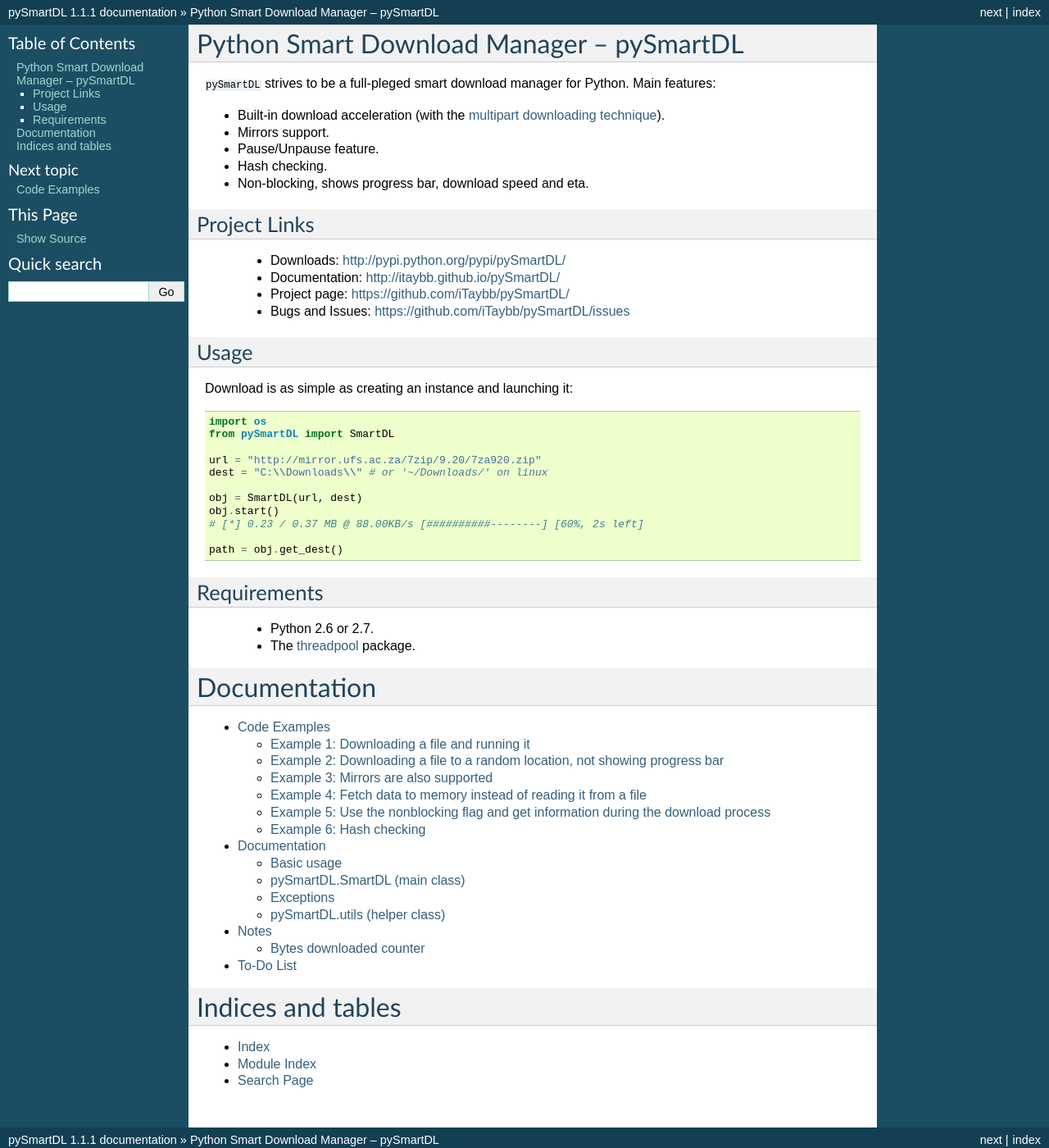
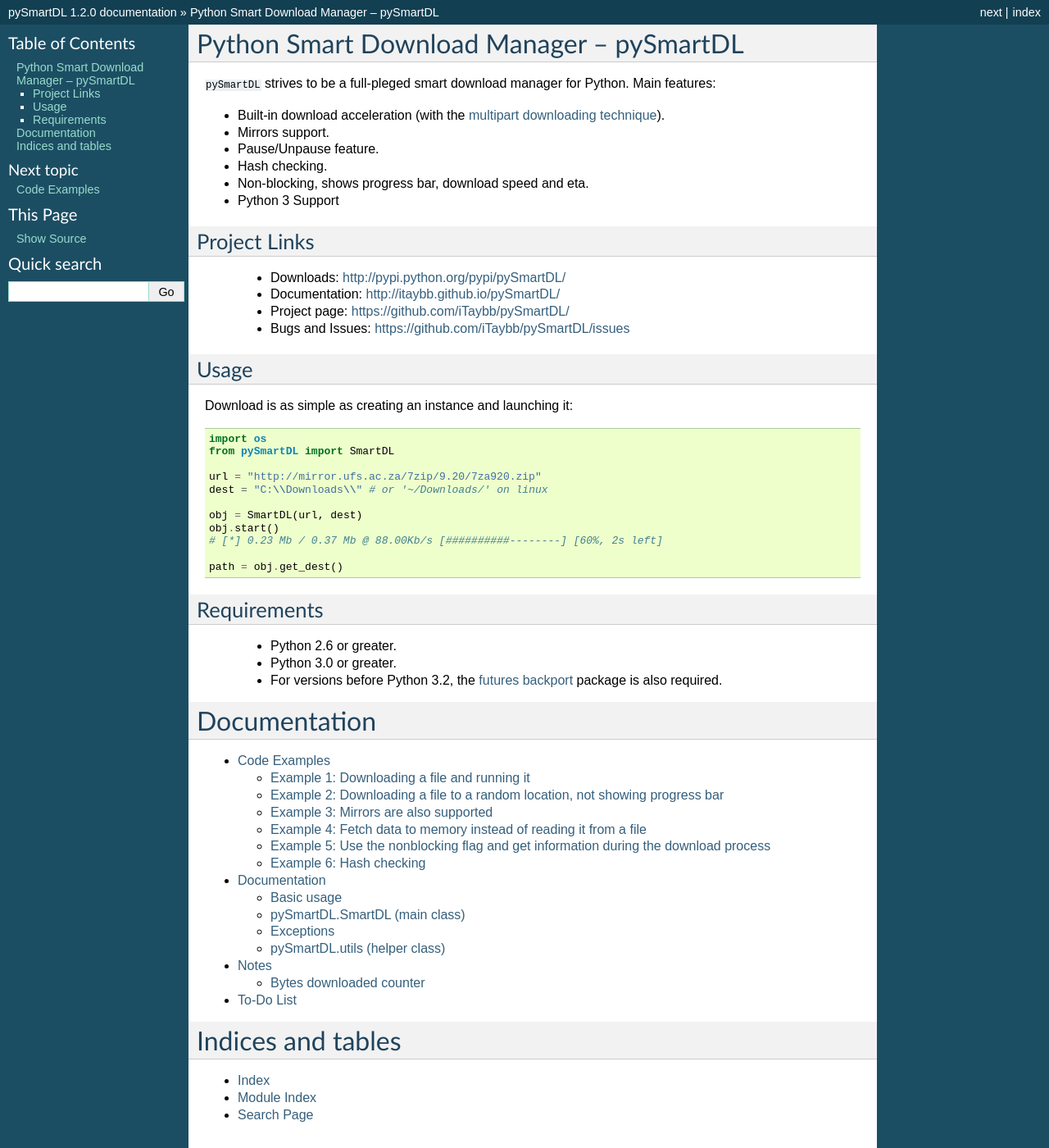
Before and after one commit to iTaybb/pySmartDL, a Sphinx documentation site: the page built from docs/index.rst, in a window 1280 px wide and 1400 px high. Shown: the whole window at 82% size. Built offline with Sphinx 7.4.7, drawn with Linux system fonts in a browser that asks for light colours; formulas are drawn with MathJax 3; some of the changed text lies outside the part shown.

Commit message:
Python 3 support (v1.2.0)
(Version 1.2.0 beta; 07/02/14)
- NEW: Python 3 support (3.2+).
- NEW: The threadpool module is changed from threadpool to the
>=python3.2 builtin concurrent.futures module.
- FIX: Few minor bugfixes.

```diff
--- a/ChangeLog.txt
+++ b/ChangeLog.txt
@@ -5,6 +5,11 @@
 each version.
 
 ======================
+(Version 1.2.0 beta; 07/02/14)
+- NEW: Python 3 support (3.2+).
+- NEW: The threadpool module is changed from threadpool to the >=python3.2 builtin concurrent.futures module.
+- FIX: Few minor bugfixes.
+
 (Version 1.1.2 beta; 11/01/14)
 - IMPROVE: Added unformated url input in the examples documentation section.
 - IMPROVE: Better documentation for some functions.
--- a/docs/code.rst
+++ b/docs/code.rst
@@ -15,7 +15,7 @@
 
 	obj = SmartDL(url, dest)
 	obj.start()
-	# [*] 0.23 / 0.37 MB @ 88.00KB/s [##########--------] [60%, 2s left]
+	# [*] 0.23 Mb / 0.37 Mb @ 88.00Kb/s [##########--------] [60%, 2s left]
 
 	path = obj.get_dest()
 
--- a/docs/conf.py
+++ b/docs/conf.py
@@ -48,9 +48,9 @@
 # built documents.
 #
 # The short X.Y version.
-version = '1.1'
+version = '1.2'
 # The full version, including alpha/beta/rc tags.
-release = '1.1.1'
+release = '1.2.0'
 
 # The language for content autogenerated by Sphinx. Refer to documentation
 # for a list of supported languages.
--- a/docs/index.rst
+++ b/docs/index.rst
@@ -13,6 +13,7 @@
 * Pause/Unpause feature.
 * Hash checking.
 * Non-blocking, shows progress bar, download speed and eta.
+* Python 3 Support
 
 =============
 Project Links
@@ -37,7 +38,7 @@
 
 	obj = SmartDL(url, dest)
 	obj.start()
-	# [*] 0.23 / 0.37 MB @ 88.00KB/s [##########--------] [60%, 2s left]
+	# [*] 0.23 Mb / 0.37 Mb @ 88.00Kb/s [##########--------] [60%, 2s left]
 
 	path = obj.get_dest()
 
@@ -45,8 +46,9 @@
 Requirements
 ==============
 
- * Python 2.6 or 2.7.
- * The `threadpool  <https://pypi.python.org/pypi/threadpool>`_ package.
+ * Python 2.6 or greater.
+ * Python 3.0 or greater.
+ * For versions before Python 3.2, the `futures backport  <https://pypi.python.org/pypi/futures>`_ package is also required.
 
 Documentation
 =====================================
--- a/pySmartDL/__init__.py
+++ b/pySmartDL/__init__.py
@@ -1,2 +1,4 @@
-from pySmartDL import SmartDL, HashFailedException, CanceledException
+from .pySmartDL import SmartDL, HashFailedException, CanceledException
 import utils
+
+__version__ = pySmartDL.__version__
```
Also changed, not shown: README.md (+6 -4 lines), a.py (deleted, +0 -30 lines), docs/examples.rst (+20 -20 lines), docs/todo.rst (+7 -0 lines), setup.py (+14 -7 lines), 3 other files.
